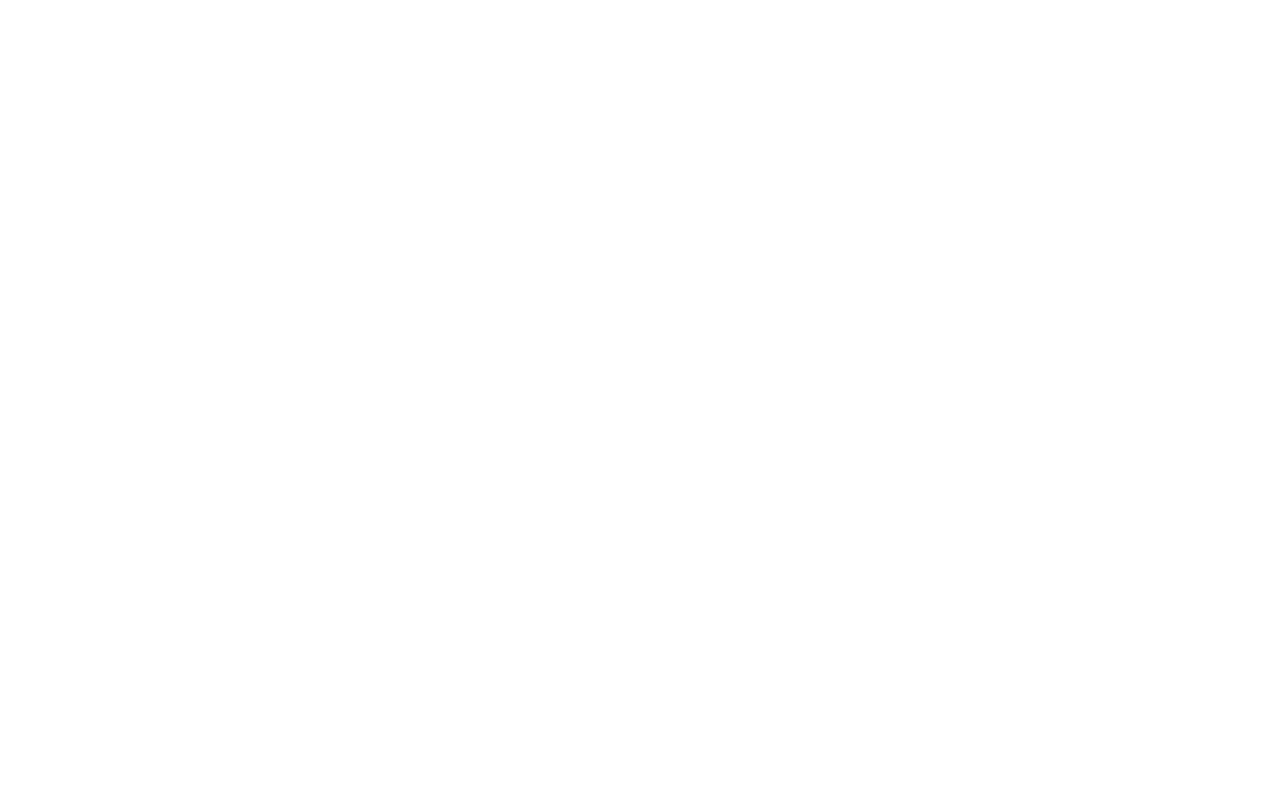
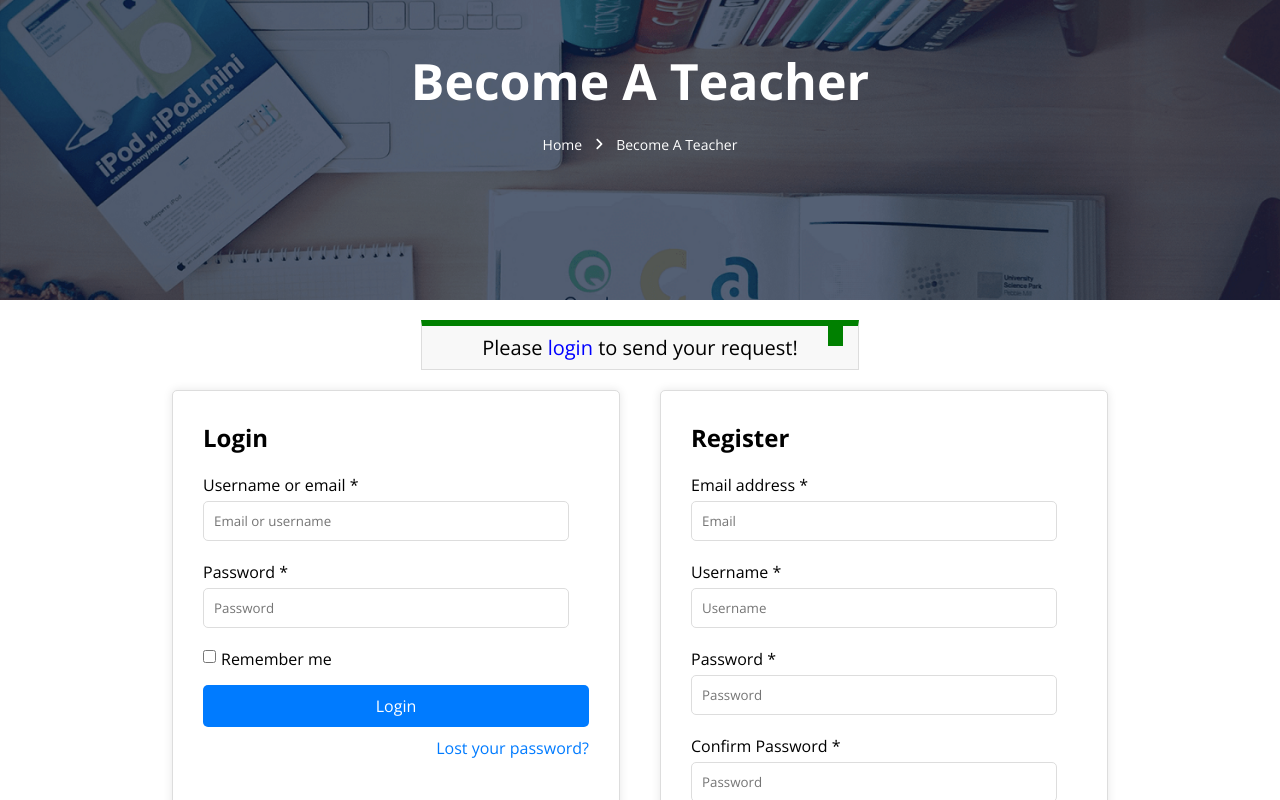
Before and after one commit to mlalayev/FinalProjectEVOCoding, a React (Vite) app: page /becomeateacher in a window 1280 px wide. Before the commit this address had no page. Shown: the part 220-1020 px from the top of the page. Before the commit the page ends 800 px from the top, so only its background shows below. Built offline with nearby package versions, Linux system fonts and the light colour scheme.

Commit message:
first commit

```diff
--- a/mirta.json
+++ /dev/null
@@ -1,10 +0,0 @@
-[
-    {
-        "id":1,
-        "text":{
-            "en":"ingilisce",
-            "az":"azerice",
-            "ru":"rusca"
-        }
-    }
-]
--- a/src/App.jsx
+++ b/src/App.jsx
@@ -17,6 +17,7 @@
 import NotFoundPage from './Components/Pages/NotFoundPage/NotFoundPage.jsx';
 import PageLeftSideBar from './Components/Pages/PageLeftSideBar/PageLeftSideBar.jsx';
 import PageRightSideBar from './Components/Pages/PageRightSideBar/PageRightSideBar.jsx';
+import BecomeTeacher from './Components/BecomeaTeacher/BecomeTeacher.jsx';
 
 
 function App() {
@@ -33,54 +34,63 @@
             <>
               <Header />
               <AboutUs/>
+              <Footer/>
             </>
           } />
           <Route path='/events' element={
             <>
               <Header />
               <Events/>
+              <Footer/>
             </>
           } />
           <Route path='/instructor' element={
             <>
               <Header />
               <Instructor/>
+              <Footer/>
             </>
           } />
           <Route path='/testimonial' element={
             <>
               <Header />
               <Testimonial/>
+              <Footer/>
             </>
           } />
           <Route path='/samplepage' element={
             <>
               <Header />
               <SamplePage/>
+              <Footer/>
             </>
           } />
           <Route path='/pageleftsidebar' element={
             <>
               <Header />
               <PageLeftSideBar/>
+              <Footer/>
             </>
           } />
           <Route path='/pagerightsidebar' element={
             <>
               <Header />
               <PageRightSideBar/>
+              <Footer/>
             </>
           } />
           <Route path='/404page' element={
             <>
               <Header />
               <NotFoundPage/>
+              <Footer/>
             </>
           } />
           <Route path='/blog' element={
             <>
             <Header/>
             <Blog/>
+            <Footer/>
             </>
           }/>
            <Route path='/all-courses' element={
@@ -103,6 +113,14 @@
             <>
               <Header/>
               <Buy/>
+              <Footer/>
+            </>
+          } />
+            <Route path='/becomeateacher' element={
+            <>
+              <Header/>
+              <BecomeTeacher/>
+              <Footer/>
             </>
           } />
         </Routes>
--- /dev/null
+++ b/src/Components/BecomeaTeacher/BecomeOnesection/BecomeOneSection.css
@@ -0,0 +1,50 @@
+* {
+    margin: 0;
+    padding: 0;
+    box-sizing: border-box;
+    font-family: var(--Open-font-family);
+  }
+
+  .PagesBackground {
+    background-image: url(../../../assets/Pages/PagesBackImg.png);
+    background-repeat: no-repeat;
+    background-size: cover;
+    height: 50vh;
+    /* background-attachment: fixed; */
+  }
+
+  .BackgorundText {
+    display: flex;
+    flex-direction: column;
+    align-items: center;
+    justify-content: center;
+    height: 100%;
+  }
+
+  .BackgorundText .UpText h2 {
+    font-size: 50px;
+    font-weight: 700;
+    color: var(--white-color);
+  }
+
+  .DownText {
+    display: flex;
+    align-items: center;
+    font-size: var(--14-px);
+    gap: var(--10-px);
+    color: var(--white-color);
+  }
+
+  .DownText a {
+    text-decoration: none;
+    color: var(--white-color);
+  }
+
+  @media only screen and (max-width: 767px) {
+    .PagesBackground {
+      height: 40vh;
+    }
+    .BackgorundText .UpText h2{
+      font-size: 25px;
+    }
+  }
--- /dev/null
+++ b/src/Components/BecomeaTeacher/BecomeOnesection/BecomeOneSection.jsx
@@ -0,0 +1,22 @@
+import React from 'react'
+import './BecomeOneSection.css'
+import { FaAngleRight } from "react-icons/fa6";
+
+const BecomeOneSection = () => {
+  return (
+    <div className="PagesBackground">
+    <div className="BackgorundText">
+  <div className="UpText">
+    <h2>Become A Teacher</h2>
+  </div>
+  <div className="DownText">
+    <a href="/">Home</a>
+   <FaAngleRight />
+    <span>Become A Teacher</span>
+  </div>
+  </div>
+</div>
+  )
+}
+
+export default BecomeOneSection;
--- /dev/null
+++ b/src/Components/BecomeaTeacher/BecomeTeacher.jsx
@@ -0,0 +1,15 @@
+import React from 'react'
+import './BecomeTeacher.css'
+import BecomeOneSection from './BecomeOnesection/BecomeOneSection'
+import BecomeTwoSection from './BecomeTwoSection/BecomeTwoSection'
+
+const BecomeTeacher = () => {
+  return (
+    <>
+    <BecomeOneSection/>
+    <BecomeTwoSection/>
+    </>
+  )
+}
+
+export default BecomeTeacher;
--- /dev/null
+++ b/src/Components/BecomeaTeacher/BecomeTwoSection/BecomeTwoSection.css
@@ -0,0 +1,134 @@
+.BecomeTwoSectionBody {
+    font-family: Arial, sans-serif;
+    display: flex;
+    justify-content: center;
+    margin-top: 20px;
+}
+
+.notification {
+    padding: 8px 60px;
+    position: relative;
+    background-color: #f8f8f8;
+    border: 1px solid #ddd;
+    border-top: 6px solid green;
+    font-size: 20px;
+}
+
+.notification span {
+    display: inline-block;
+}
+
+.notification a {
+    color: blue;
+    text-decoration: none;
+}
+
+.notification a:hover {
+    text-decoration: underline;
+}
+
+.ribbon {
+    position: absolute;
+    top: 0px;
+    right: 15px;
+    width: 15px;
+    height: 20px;
+    background-color: green;
+}
+
+
+
+
+
+
+
+
+
+.BecomeTwoSectionForm {
+    font-family: Arial, sans-serif;
+    display: flex;
+    justify-content: center;
+    align-items: center;
+    height: 100%;
+    margin: 0;
+}
+
+.BecomeTwoSectionFormContainer {
+    display: flex;
+    justify-content: center;
+    flex-wrap: wrap;
+}
+
+.form-container {
+    background: #fff;
+    padding: 30px;
+    margin: 20px;
+    border: 1px solid #ddd;
+    border-radius: 5px;
+    box-shadow: 0 0 10px rgba(0, 0, 0, 0.1);
+    width: 35vw;
+}
+
+h2 {
+    margin-bottom: 20px;
+    font-size: 24px;
+}
+
+label {
+    display: block;
+    margin: 10px 0 5px;
+}
+
+input[type="text"],
+input[type="email"],
+input[type="password"] {
+    width: calc(100% - 20px);
+    padding: 10px;
+    margin-bottom: 10px;
+    border: 1px solid #ddd;
+    border-radius: 5px;
+}
+
+button {
+    width: 100%;
+    padding: 10px;
+    background-color: #007bff;
+    color: white;
+    border: none;
+    border-radius: 5px;
+    cursor: pointer;
+    font-size: 16px;
+}
+
+button:hover {
+    background-color: #0056b3;
+}
+
+.remember-me {
+    display: flex;
+    align-items: center;
+    margin-bottom: 10px;
+}
+
+.remember-me input {
+    margin-right: 5px;
+}
+
+.forgot-password {
+    display: block;
+    margin-top: 10px;
+    text-align: right;
+    color: #007bff;
+    text-decoration: none;
+}
+
+.forgot-password:hover {
+    text-decoration: underline;
+}
+
+@media only screen and (max-width: 767px){
+
+    .form-container{
+        width: 100%;
+    }
+}
--- /dev/null
+++ b/src/Components/BecomeaTeacher/BecomeTwoSection/BecomeTwoSection.jsx
@@ -0,0 +1,91 @@
+import React from "react";
+import "./BecomeTwoSection.css";
+
+const BecomeTwoSection = () => {
+  return (
+    <>
+    <div className="BecomeTwoSectionContainer">
+      <div className="BecomeTwoSectionBody">
+      <div className="notification">
+        <span>
+          Please <a href="#">login</a> to send your request!
+        </span>
+        <div className="ribbon" />
+      </div>
+      </div>
+
+      <div className="BecomeTwoSectionForm">
+<div className="BecomeTwoSectionFormContainer">
+  <div className="form-container login-container">
+    <form action="#">
+      <h2>Login</h2>
+      <label htmlFor="login-username">Username or email *</label>
+      <input
+        type="text"
+        id="login-username"
+        placeholder="Email or username"
+        required=""
+      />
+      <label htmlFor="login-password">Password *</label>
+      <input
+        type="password"
+        id="login-password"
+        placeholder="Password"
+        required=""
+      />
+      <div className="remember-me">
+        <input type="checkbox" id="remember-me" />
+        <label htmlFor="remember-me">Remember me</label>
+      </div>
+      <button type="submit">Login</button>
+      <a href="#" className="forgot-password">
+        Lost your password?
+      </a>
+
+    </form>
+  </div>
+
+  <div className="form-container register-container">
+    <form action="#">
+      <h2>Register</h2>
+      <label htmlFor="register-email">Email address *</label>
+      <input type="email" id="register-email" placeholder="Email" required="" />
+      <label htmlFor="register-username">Username *</label>
+      <input
+        type="text"
+        id="register-username"
+        placeholder="Username"
+        required=""
+      />
+      <label htmlFor="register-password">Password *</label>
+      <input
+        type="password"
+        id="register-password"
+        placeholder="Password"
+        required=""
+      />
+      <label htmlFor="register-confirm-password">Confirm Password *</label>
+      <input
+        type="password"
+        id="register-confirm-password"
+        placeholder="Password"
+        required=""
+      />
+      <button type="submit">Register</button>
+    </form>
+  </div>
+</div>
+
+</div>
+    </div>
+
+
+
+
+
+
+</>
+  );
+};
+
+export default BecomeTwoSection;
--- a/src/Components/Common/Header/Header-NonStickyPart/NotStickyHeader.jsx
+++ b/src/Components/Common/Header/Header-NonStickyPart/NotStickyHeader.jsx
@@ -15,7 +15,7 @@
                 <a href="" className='header-a-tag'><FaRegEnvelope color='#2772FF' /> admin@example.com</a>
             </div>
             <div className="header-upper-down">
-                <a href="" className='header-a-tag margin-top'>{t('header.becomeateacher')}</a>
+                <a href="becomeateacher" className='header-a-tag margin-top'>{t('header.becomeateacher')}</a>
                 <a href="" className='header-a-tag margin-top'>{t('header.myprofile')}</a>
             </div>
         </div>
--- a/src/Components/MainPage/MainPage.jsx
+++ b/src/Components/MainPage/MainPage.jsx
@@ -11,7 +11,6 @@
 import SectionSixth from './MainPage-SectionSixth/SectionSixth.jsx';
 import ImageSlider from '../../Components/ImageSlider/ImageSlider.jsx';
 import SectionSecond from './MainPage-SectionSecond/SectionSecond.jsx';
-import mirta from '../../../mirta.json'
 
 function MainPage() {
   const { t, i18n } = useTranslation();
@@ -34,16 +33,7 @@
   return (
     <div id='body'>
 
-      {mirta.map((item) => {
-        return (
-          <div key={item.id}>
-            <h2>{item.text[i18n.language]}</h2>
-            <img src={item.img} alt="" style={{
-              width:"50px"
-            }} />
-          </div>
-        )
-      })}
+
 
       <section className="sectionslider">
         {slides.length > 0 ? <ImageSlider slides={slides} /> : <p>Loading...</p>}
```
Also changed, not shown: src/Components/Pages/Instructor/InstructorTwoSection/InstructorTwoSection.css (+42 -11 lines), src/Components/BecomeaTeacher/BecomeTeacher.css (added).
